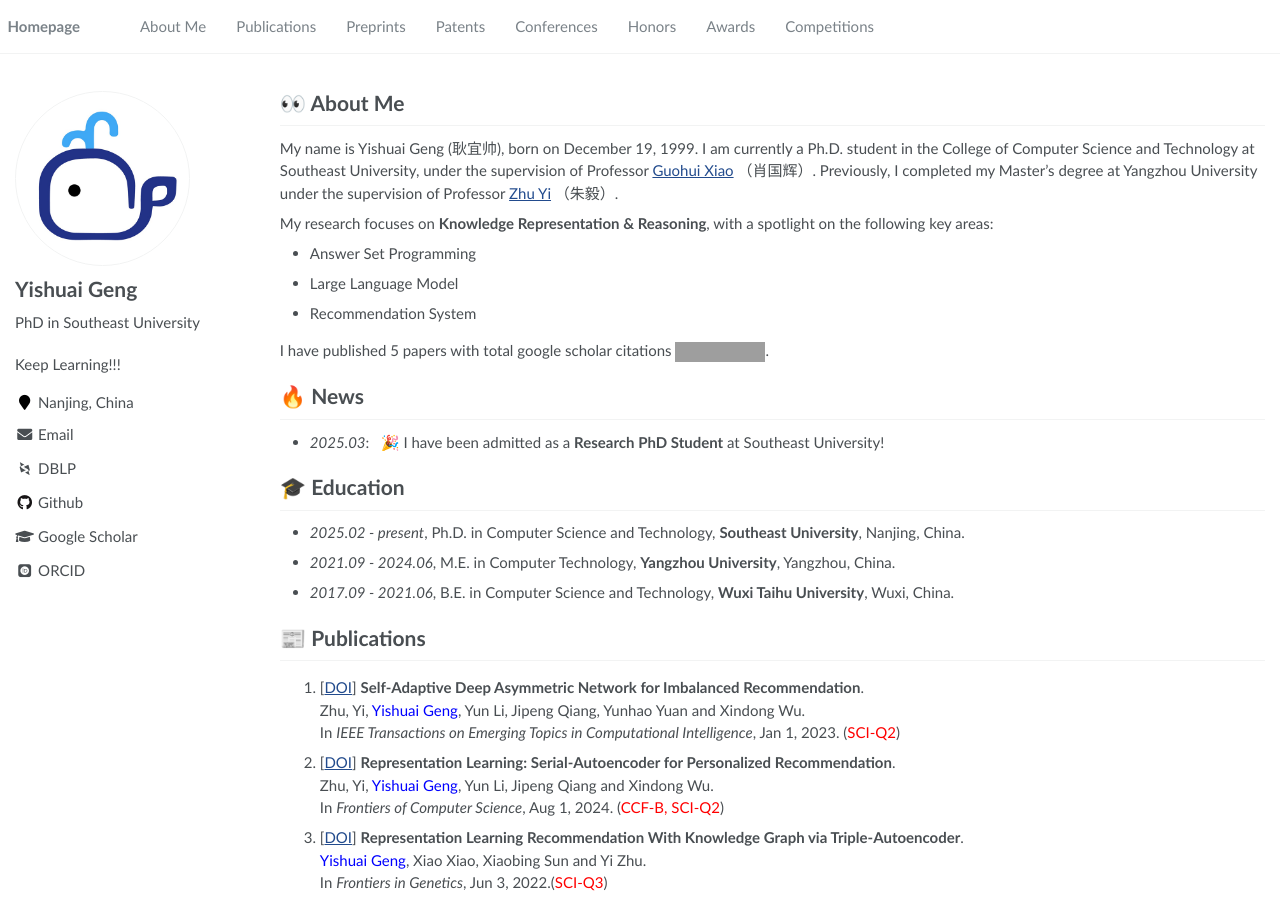
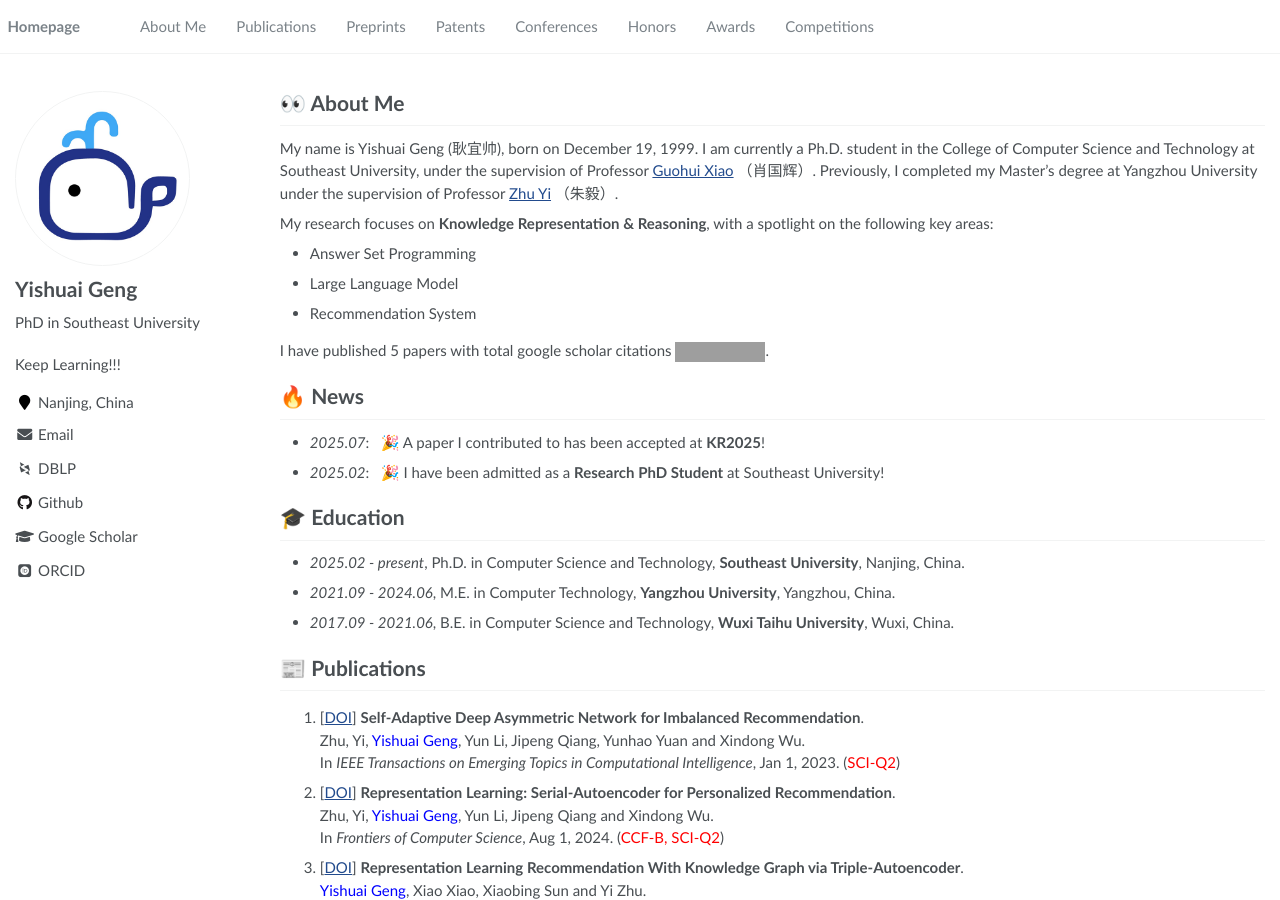
Before and after one commit to YishuaiGeng/ysgeng.github.io, a Jekyll site: the page built from _pages/about.md, in a window 1280 px wide and 900 px high. Built offline with Jekyll 4.4.1, drawn with Linux system fonts in a browser that asks for light colours; some web fonts are replaced; some of the changed text lies outside the part shown; grey boxes are pictures that could not be loaded.

Commit message:
update about.md

```diff
--- a/_pages/about.md
+++ b/_pages/about.md
@@ -32,7 +32,8 @@ My research focuses on **Knowledge Representation & Reasoning**, with a spotligh
 I have published 5 papers with total google scholar citations  <a href='https://scholar.google.com/citations?user=hpVroWYAAAAJ'><img src="https://img.shields.io/endpoint?url={{ url | url_encode }}&logo=Google%20Scholar&labelColor=f6f6f6&color=9cf&style=flat&label=citations"></a>.
 
 # 🔥 News
-- *2025.03*: &nbsp; 🎉 I have been admitted as a **Research PhD Student** at Southeast University!
+- *2025.07*: &nbsp; 🎉 A paper I contributed to has been accepted at **KR2025**!
+- *2025.02*: &nbsp; 🎉 I have been admitted as a **Research PhD Student** at Southeast University!
 
 
 # 🎓 Education
@@ -47,6 +48,7 @@ I have published 5 papers with total google scholar citations  <a href='https://
 
 <!-- (__IF2024: 6.5__, <span style="color:red">CCF-A</span>) -->
  <!-- [[DOI](https://doi.org/10.1109/TSE.2024.3440503)]-->
+
 
 1.  [[DOI](https://doi.org/10.1109/TETCI.2023.3300740)] **Self-Adaptive Deep Asymmetric Network for Imbalanced Recommendation**.
     Zhu, Yi, <span style="color:blue">Yishuai Geng</span>, Yun Li, Jipeng Qiang, Yunhao Yuan and Xindong Wu.
```
Also changed, not shown: other parts of _pages/about.md (+0 -2 lines).
